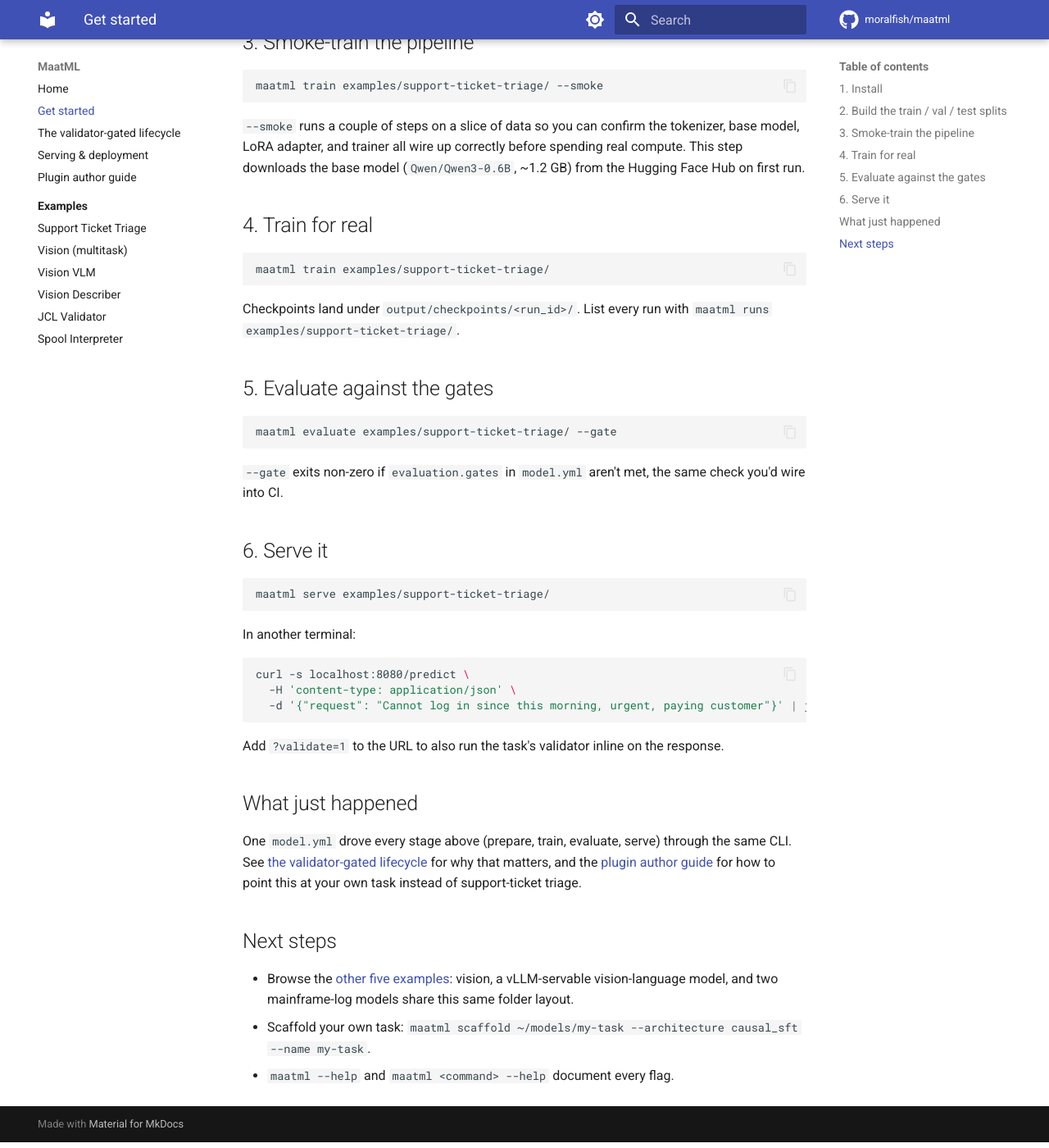
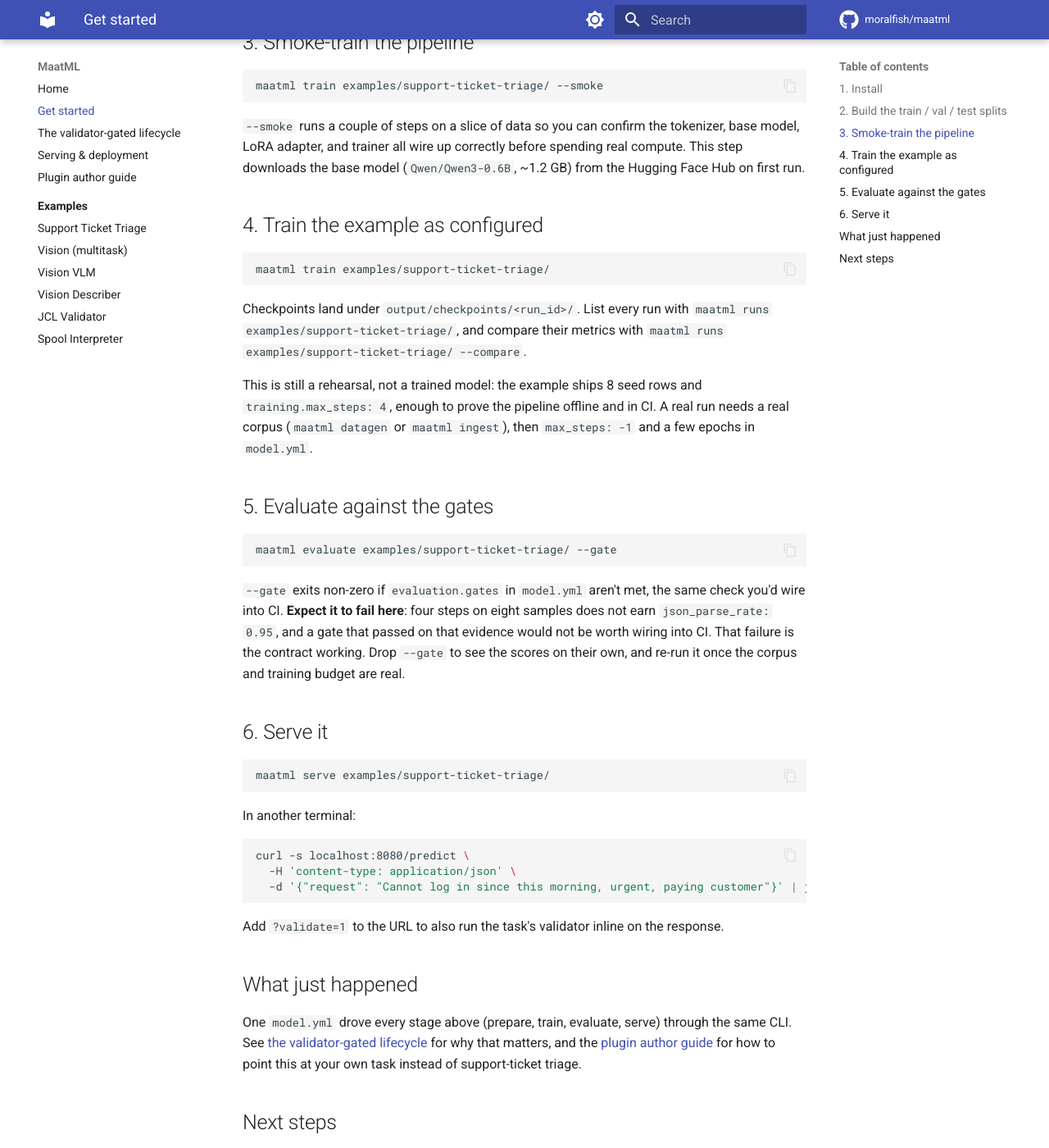
Before and after one commit to moralfish/maatml, an MkDocs documentation site: the page built from docs/getting-started.md, in a window 1280 px wide and 1400 px high, scrolled down 761 px. Shown: the whole window at 82% size. Built offline with MkDocs 1.6.1 and Material for MkDocs 9.7.7, drawn with Linux system fonts in a browser that asks for light colours; comment, search, counter and statistics services are not loaded.

Commit message:
chore: windows CI job, docs fixes, and drop the hygiene backlog
Adds a torch-free windows-latest job: path handling, encoding, and console
assumptions only fail off POSIX, and nothing was checking them.

Quickstart step 4 said "train for real" while the example ships 8 seed rows
and max_steps: 4, then step 5 told the reader to run --gate, which cannot
pass on that evidence. Both steps now say what they are: a rehearsal, and a
gate failure that is the contract working rather than a broken example.

docs/index.md installs the vision extra as maatml[ml,vision] (the vision
examples need the training stack too), matching README.

Removes the orphaned root maatml.md: nothing linked to it and it had gone
stale (its example table was missing vision-vlm), while README, AGENTS.md,
and the docs site carry the same content.

The hygiene backlog section leaves ROADMAP.md with its last item done.

Signed-off-by: Nedal Elghamry <nedal.elghamry@icloud.com>

````diff
--- a/docs/getting-started.md
+++ b/docs/getting-started.md
@@ -40,14 +40,20 @@ tokenizer, base model, LoRA adapter, and trainer all wire up correctly before
 spending real compute. This step downloads the base model
 (`Qwen/Qwen3-0.6B`, ~1.2 GB) from the Hugging Face Hub on first run.
 
-## 4. Train for real
+## 4. Train the example as configured
 
 ```bash
 maatml train examples/support-ticket-triage/
 ```
 
 Checkpoints land under `output/checkpoints/<run_id>/`. List every run with
-`maatml runs examples/support-ticket-triage/`.
+`maatml runs examples/support-ticket-triage/`, and compare their metrics with
+`maatml runs examples/support-ticket-triage/ --compare`.
+
+This is still a rehearsal, not a trained model: the example ships 8 seed rows
+and `training.max_steps: 4`, enough to prove the pipeline offline and in CI. A
+real run needs a real corpus (`maatml datagen` or `maatml ingest`), then
+`max_steps: -1` and a few epochs in `model.yml`.
 
 ## 5. Evaluate against the gates
 
@@ -56,7 +62,11 @@ maatml evaluate examples/support-ticket-triage/ --gate
 ```
 
 `--gate` exits non-zero if `evaluation.gates` in `model.yml` aren't met, the
-same check you'd wire into CI.
+same check you'd wire into CI. **Expect it to fail here**: four steps on eight
+samples does not earn `json_parse_rate: 0.95`, and a gate that passed on that
+evidence would not be worth wiring into CI. That failure is the contract
+working. Drop `--gate` to see the scores on their own, and re-run it once the
+corpus and training budget are real.
 
 ## 6. Serve it
 
````
Also changed, not shown: CHANGELOG.md (+39 -0 lines), ROADMAP.md (+0 -14 lines), docs/index.md (+1 -1 lines), maatml.md (deleted, +0 -86 lines), 1 other file.
